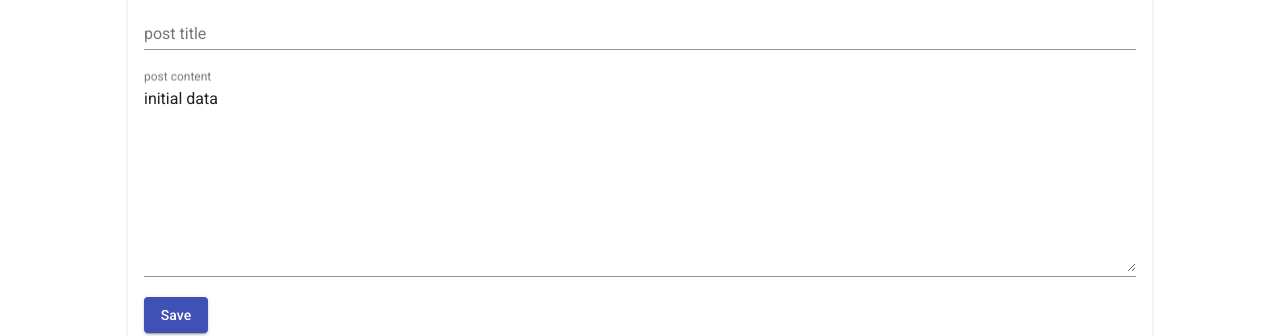
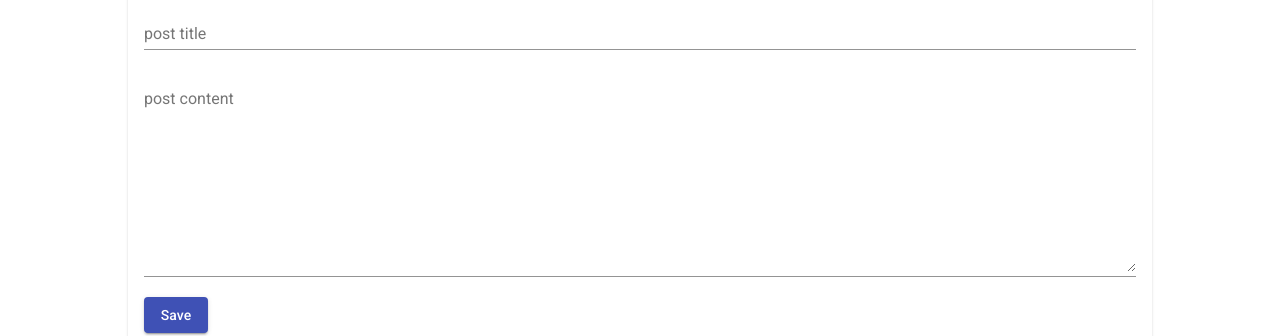
Before and after one commit to Sarfarazsajjad/ws1, an Angular app: page / in a window 1280 px wide. Shown: the part 150-486 px from the top of the page. Built offline with nearby package versions, Linux system fonts and the light colour scheme.

Commit message:
from create post component to post list component data transfer

```diff
--- a/src/app/app.component.html
+++ b/src/app/app.component.html
@@ -1,6 +1,6 @@
 <app-header></app-header>
 
 <main>
-  <app-posts-create></app-posts-create>
-  <app-post-list></app-post-list>
+  <app-posts-create (createdPost)="createPost($event)"></app-posts-create>
+  <app-post-list [posts]="posts"></app-post-list>
 </main>
--- a/src/app/app.component.ts
+++ b/src/app/app.component.ts
@@ -6,5 +6,12 @@ import { Component } from '@angular/core';
   styleUrls:["./app.component.css"]
 })
 export class AppComponent {
-  title = 'myApp';
+
+  posts = [];
+
+  createPost(post){
+    this.posts.push(post);
+  }
+
+
 }
--- a/src/app/posts/posts-create/posts-create.component.html
+++ b/src/app/posts/posts-create/posts-create.component.html
@@ -1,10 +1,10 @@
 <mat-card>
   <h1>Post Create Component</h1>
   <mat-form-field>
-    <input matInput placeholder="post title">
+    <input matInput placeholder="post title" [(ngModel)]="enteredTitle">
   </mat-form-field>
   <mat-form-field>
-    <textarea matInput placeholder="post content" cols="30" rows="10" [(ngModel)]="enteredData"></textarea>
+    <textarea matInput placeholder="post content" cols="30" rows="10" [(ngModel)]="enteredContent"></textarea>
   </mat-form-field>
   <button mat-raised-button color="primary" (click)="onSavePost()">Save</button>
 </mat-card>
--- a/src/app/posts/posts-create/posts-create.component.ts
+++ b/src/app/posts/posts-create/posts-create.component.ts
@@ -1,4 +1,4 @@
-import { Component } from "@angular/core";
+import { Component,Output,EventEmitter } from "@angular/core";
 
 @Component({
   selector:"app-posts-create",
@@ -7,11 +7,18 @@ import { Component } from "@angular/core";
 })
 export class PostsCreateComponent{
 
-  post = 'No Content';
-  enteredData = 'initial data';
+  enteredTitle = '';
+  enteredContent = '';
+
+  @Output() createdPost = new EventEmitter;
 
   onSavePost(){
+    const post = {
+      title: this.enteredTitle,
+      content: this.enteredContent
+    }
 
-    this.post=this.enteredData;
+    this.createdPost.emit(post);
+
   }
 }
--- a/src/app/posts/posts-list/posts-list.component.ts
+++ b/src/app/posts/posts-list/posts-list.component.ts
@@ -1,4 +1,4 @@
-import {Component} from "@angular/core"
+import {Component, Input} from "@angular/core"
 
 @Component({
   selector:'app-post-list',
@@ -6,7 +6,7 @@ import {Component} from "@angular/core"
   styleUrls:["./posts-list.component.css"]
 })
 export class PostsListComponent{
-  posts = [
+  @Input() posts = [
     // {title:"post 1", content:"post 1 content"},
     // {title:"post 2", content:"post 2 content"},
     // {title:"post 3", content:"post 3 content"},
```
